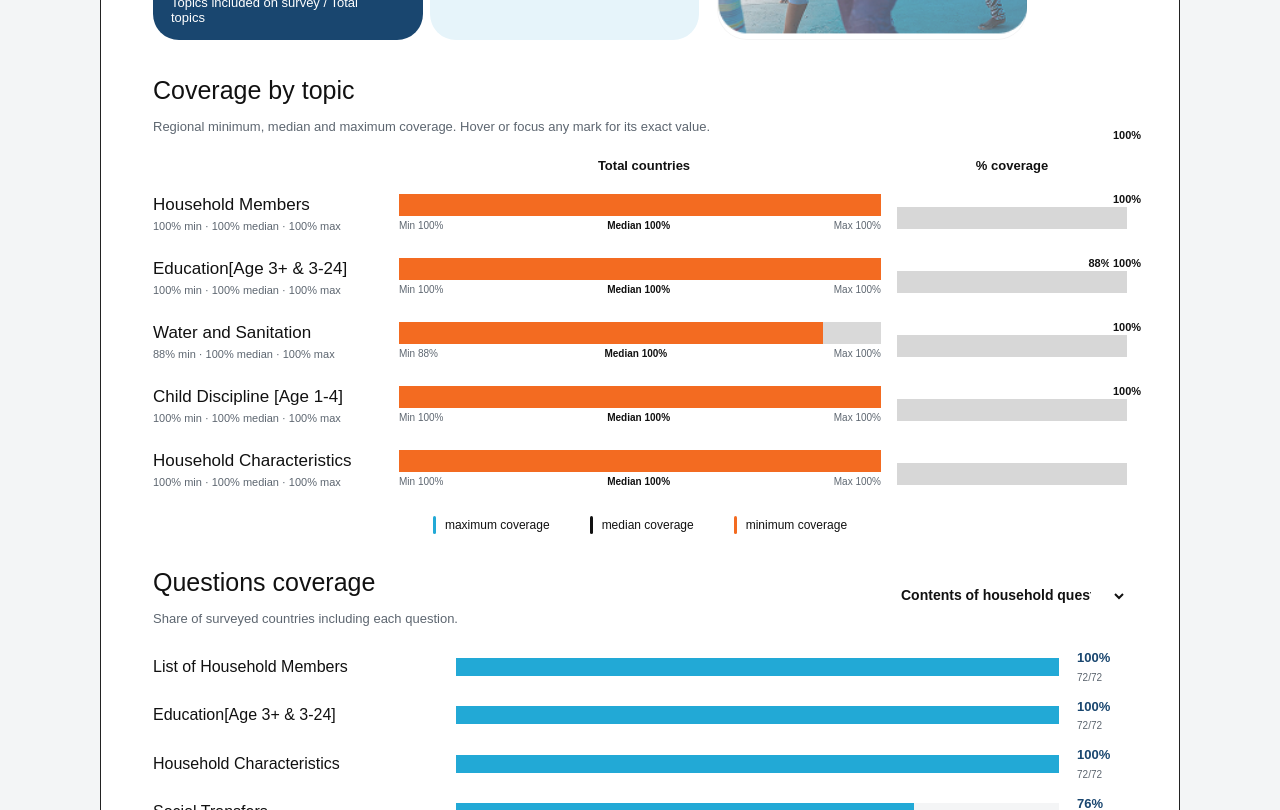
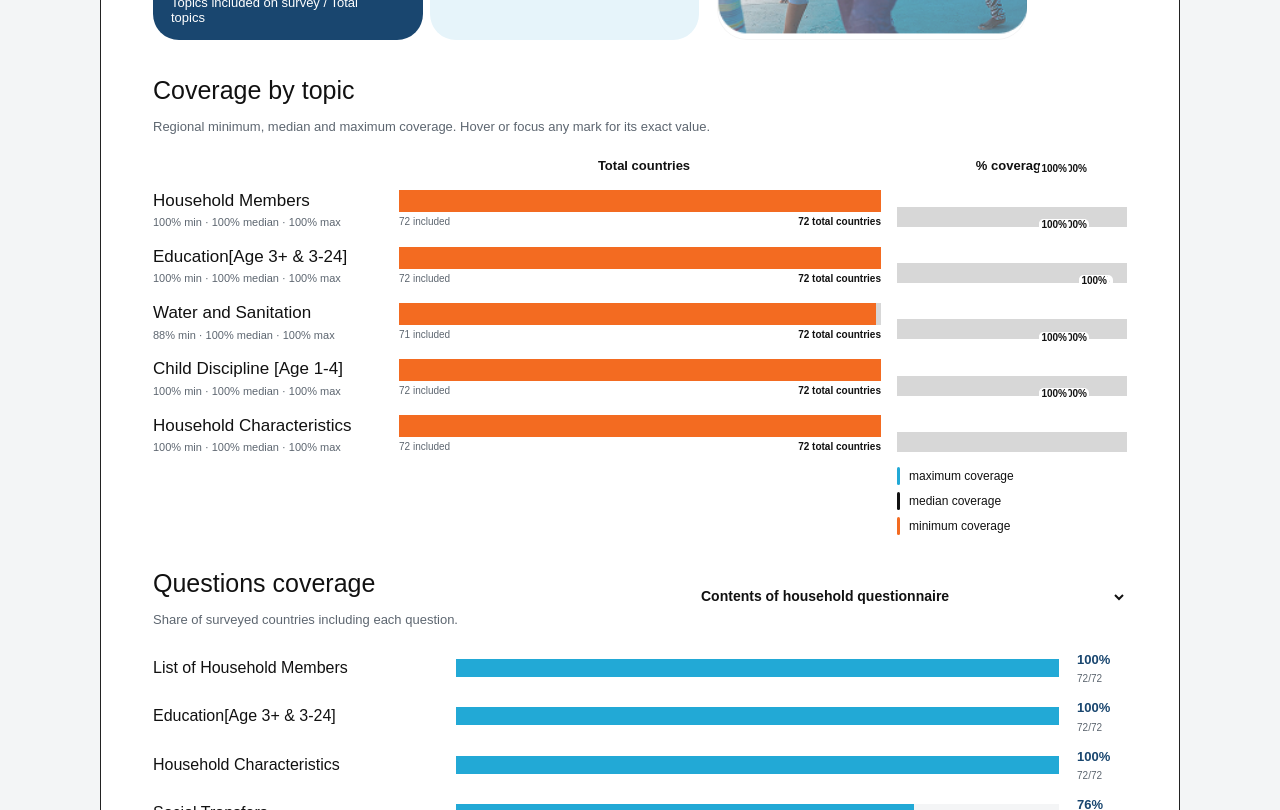
Before and after one commit to cmajorros/MICS-Survey-Topics-Dashboard, a Next.js app: page / in a window 1280 px wide. Shown: the part 480-1290 px from the top of the page. Built offline with nearby package versions, Linux system fonts and the light colour scheme.

Commit message:
Fix coverage chart labels and markers

```diff
--- a/app/MicsDashboard.tsx
+++ b/app/MicsDashboard.tsx
@@ -20,6 +20,18 @@ const BLUE = "#22a9d6";
 const unique = (values: string[]) => [...new Set(values.filter(Boolean))];
 const clamp = (value: number) => Math.max(0, Math.min(100, value));
 const percent = (part: number, total: number) => (total ? Math.round((part / total) * 100) : 0);
+
+function markerShifts(values: number[]) {
+  const shifts = values.map(() => 0);
+  unique(values.map(String)).forEach((value) => {
+    const indexes = values.map((item, index) => item === Number(value) ? index : -1).filter((index) => index >= 0);
+    if (indexes.length < 2) return;
+    const spacing = 20;
+    const start = Number(value) >= 95 ? -(indexes.length - 1) * spacing : Number(value) <= 5 ? 0 : -((indexes.length - 1) * spacing) / 2;
+    indexes.forEach((index, position) => { shifts[index] = start + position * spacing; });
+  });
+  return shifts;
+}
 
 function median(values: number[]) {
   if (!values.length) return 0;
@@ -130,10 +142,17 @@ function OverviewView({ rows, round, setRound }: { rows: MicsRow[]; round: strin
       const questionRows = filtered.filter((row) => row.question === question);
       const regionalRates = unique(questionRows.map((row) => row.region)).map((region) => {
         const regionRows = questionRows.filter((row) => row.region === region);
-        return percent(regionRows.filter((row) => row.include === 1).length, regionRows.length);
+        const regionCountries = unique(regionRows.map((row) => row.survey));
+        const includedCountries = regionCountries.filter((survey) => regionRows.some((row) => row.survey === survey && row.include === 1));
+        return percent(includedCountries.length, regionCountries.length);
       });
+      const countries = unique(questionRows.map((row) => row.survey));
+      const includedCountries = countries.filter((survey) => questionRows.some((row) => row.survey === survey && row.include === 1));
       return {
         question,
+        totalCountries: countries.length,
+        includedCountries: includedCountries.length,
+        countryCoverage: percent(includedCountries.length, countries.length),
         min: Math.min(...regionalRates),
         median: median(regionalRates),
         max: Math.max(...regionalRates),
@@ -172,30 +191,29 @@ function OverviewView({ rows, round, setRound }: { rows: MicsRow[]; round: strin
         <p className="section-note">Regional minimum, median and maximum coverage. Hover or focus any mark for its exact value.</p>
         <div className="coverage-head"><span>Total countries</span><span>% coverage</span></div>
         <div className="coverage-table">
-          {coverageRows.map((item) => (
-            <div className="coverage-row" key={item.question}>
+          {coverageRows.map((item) => {
+            const shifts = markerShifts([item.min, item.median, item.max]);
+            return <div className="coverage-row" key={item.question}>
               <span className="row-label">{item.question.replace("List of ", "")}<small>{item.min}% min · {item.median}% median · {item.max}% max</small></span>
-              <DataTooltip block text={`${item.question}: minimum ${item.min}%, median ${item.median}%, maximum ${item.max}% regional coverage`}>
+              <DataTooltip block text={`${item.question}: ${item.includedCountries} of ${item.totalCountries} countries include this topic (${item.countryCoverage}%)`}>
                 <div className="total-bar-group">
-                  <div className="range-bar">
-                    <i className="range-min" style={{ width: `${item.min}%` }} />
-                    <i className="range-mid" style={{ left: `${item.min}%`, width: `${Math.max(0, item.median - item.min)}%` }} />
-                    <i className="range-max" style={{ left: `${item.median}%`, width: `${Math.max(0, item.max - item.median)}%` }} />
+                  <div className="range-bar country-count-bar">
+                    <i className="country-included" style={{ width: `${item.countryCoverage}%` }} />
                   </div>
                   <div className="total-bar-labels">
-                    <span>Min {item.min}%</span><span>Median {item.median}%</span><span>Max {item.max}%</span>
+                    <span>{item.includedCountries} included</span><span>{item.totalCountries} total countries</span>
                   </div>
                 </div>
               </DataTooltip>
               <div className="dot-range marker-range">
-                <i tabIndex={0} aria-label={`Minimum coverage ${item.min}%`} data-tooltip={`Minimum coverage: ${item.min}%`} className="coverage-marker marker-orange has-tooltip" style={{ left: `${clamp(item.min)}%` }}><span>{item.min}%</span></i>
-                <i tabIndex={0} aria-label={`Median coverage ${item.median}%`} data-tooltip={`Median coverage: ${item.median}%`} className="coverage-marker marker-gray has-tooltip" style={{ left: `${clamp(item.median)}%` }}><span>{item.median}%</span></i>
-                <i tabIndex={0} aria-label={`Maximum coverage ${item.max}%`} data-tooltip={`Maximum coverage: ${item.max}%`} className="coverage-marker marker-blue has-tooltip" style={{ left: `${clamp(item.max)}%` }}><span>{item.max}%</span></i>
+                <i tabIndex={0} aria-label={`Minimum coverage ${item.min}%`} data-tooltip={`Minimum coverage: ${item.min}%`} className={`coverage-marker marker-orange has-tooltip ${item.min >= 95 ? "at-right" : ""}`} style={{ left: `${clamp(item.min)}%`, marginLeft: shifts[0] }}><span>{item.min}%</span></i>
+                <i tabIndex={0} aria-label={`Median coverage ${item.median}%`} data-tooltip={`Median coverage: ${item.median}%`} className={`coverage-marker marker-gray has-tooltip ${item.median >= 95 ? "at-right" : ""}`} style={{ left: `${clamp(item.median)}%`, marginLeft: shifts[1] }}><span>{item.median}%</span></i>
+                <i tabIndex={0} aria-label={`Maximum coverage ${item.max}%`} data-tooltip={`Maximum coverage: ${item.max}%`} className={`coverage-marker marker-blue has-tooltip ${item.max >= 95 ? "at-right" : ""}`} style={{ left: `${clamp(item.max)}%`, marginLeft: shifts[2] }}><span>{item.max}%</span></i>
               </div>
-            </div>
-          ))}
+            </div>;
+          })}
         </div>
-        <div className="legend">
+        <div className="legend coverage-marker-legend">
           <span><i className="line-marker-key marker-blue" />maximum coverage</span>
           <span><i className="line-marker-key marker-gray" />median coverage</span>
           <span><i className="line-marker-key marker-orange" />minimum coverage</span>
--- a/app/globals.css
+++ b/app/globals.css
@@ -162,9 +162,11 @@ button, select, [tabindex] { outline-color: var(--cyan); }
 .range-min { left: 0; background: var(--orange); }
 .range-mid { background: var(--gray); }
 .range-max { background: var(--cyan); }
+.country-count-bar { background: #d7d7d7; }
+.country-count-bar .country-included { left: 0; background: var(--orange); }
 .total-bar-group { display: grid; gap: 5px; }
 .total-bar-labels { display: flex; justify-content: space-between; gap: 8px; color: var(--muted); font-size: 10px; line-height: 1; }
-.total-bar-labels span:nth-child(2) { color: #111; font-weight: 700; }
+.total-bar-labels span:last-child { color: #111; font-weight: 700; text-align: right; }
 .single-bar i, .bar-track i { display: block; height: 100%; background: var(--cyan); }
 .dot-range { position: relative; height: 24px; border-bottom: 1px solid var(--line); }
 .dot {
@@ -178,15 +180,15 @@ button, select, [tabindex] { outline-color: var(--cyan); }
 .dot-blue { background: var(--cyan); }
 .dot-gray { background: var(--gray); }
 .dot-orange { background: var(--orange); }
-.marker-range { height: 50px; border-bottom: 0; }
+.marker-range { height: 40px; border-bottom: 0; }
 .marker-range::after {
   content: "";
   position: absolute;
   z-index: 0;
   left: 0;
   right: 0;
-  bottom: 9px;
-  height: 22px;
+  bottom: 2px;
+  height: 20px;
   background: #d7d7d7;
 }
 .coverage-marker {
@@ -194,27 +196,28 @@ button, select, [tabindex] { outline-color: var(--cyan); }
   z-index: 2;
   bottom: 0;
   width: 4px;
-  height: 42px;
+  height: 32px;
   border-radius: 2px;
   transform: translateX(-50%);
 }
 .coverage-marker span {
   position: absolute;
   left: 50%;
-  bottom: 45px;
-  min-width: 34px;
-  padding: 2px 4px;
+  bottom: 34px;
+  min-width: 28px;
+  padding: 1px 2px;
   border-radius: 5px;
   background: #fff;
   color: var(--ink);
   font-family: Arial, Helvetica, sans-serif;
-  font-size: 11px;
+  font-size: 10px;
   font-weight: 700;
   line-height: 1;
   text-align: center;
   transform: translateX(-50%);
   box-shadow: none;
 }
+.coverage-marker.at-right span { left: auto; right: -2px; transform: none; }
 .marker-blue { background: var(--cyan); }
 .marker-gray { background: #111; }
 .marker-orange { background: var(--orange); }
@@ -223,6 +226,13 @@ button, select, [tabindex] { outline-color: var(--cyan); }
 .legend span { display: inline-flex; align-items: center; gap: 9px; }
 .legend .dot { position: static; width: 15px; height: 15px; transform: none; }
 .line-key { width: 20px; border-top: 1px solid var(--line); }
+.coverage-marker-legend {
+  width: min(100%, 230px);
+  margin: 12px 0 0 auto;
+  display: grid;
+  justify-content: start;
+  gap: 7px;
+}
 
 .has-tooltip {
   position: relative;
@@ -274,7 +284,8 @@ button, select, [tabindex] { outline-color: var(--cyan); }
 .has-tooltip:focus-visible::after { transform: translate(-50%, 0); }
 
 .section-title-row { display: flex; align-items: flex-end; justify-content: space-between; gap: 24px; }
-.section-title-row .filter-control { max-width: 280px; margin-bottom: 14px; }
+.section-title-row .filter-control { width: min(100%, 430px); max-width: 430px; margin-bottom: 14px; }
+.section-title-row .filter-control select { width: 100%; max-width: none; }
 .bar-list { display: grid; gap: 12px; }
 .bar-row {
   display: grid;
```
